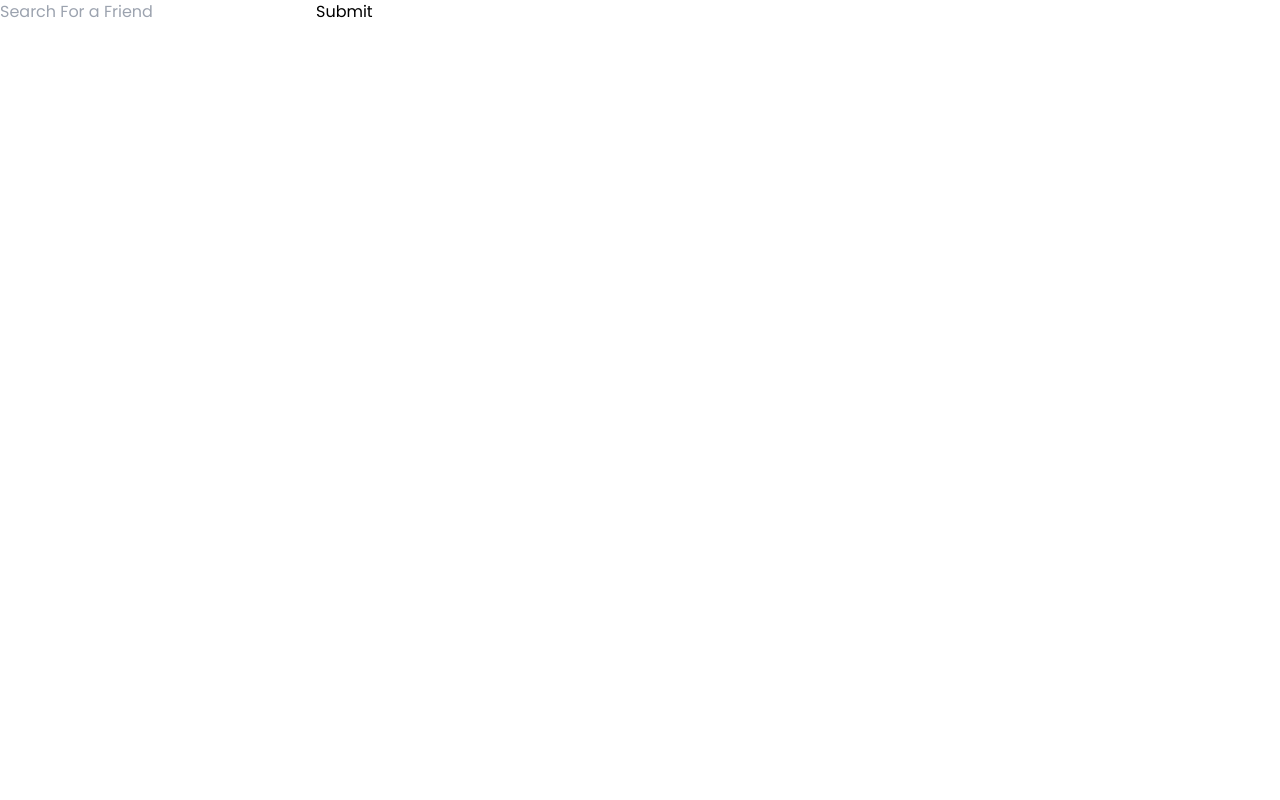
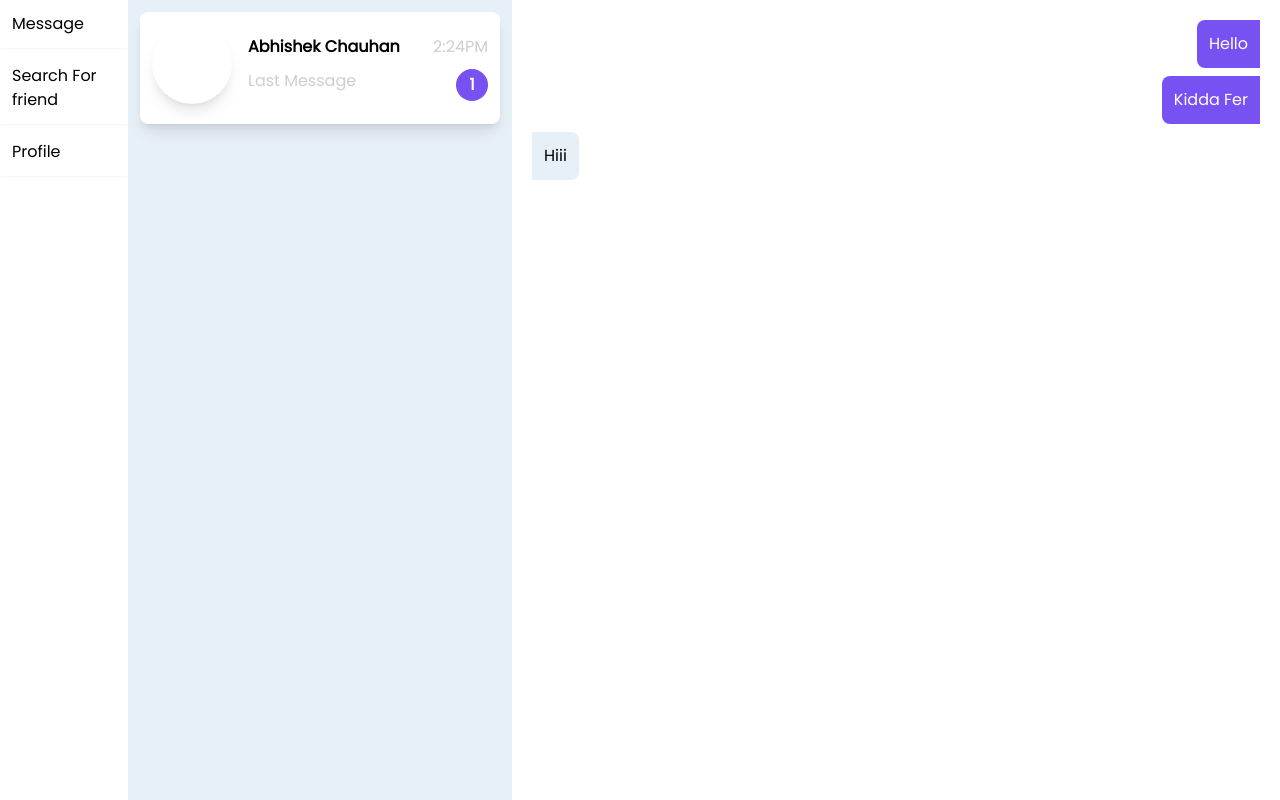
Before and after one commit to Abhishek85805/Chat-Application, a React (Vite) app in the folder frontend/: page / in a window 1280 px wide. Built offline with nearby package versions, Linux system fonts and the light colour scheme; no server answers.

Commit message:
chat section design complete

```diff
--- a/frontend/package.json
+++ b/frontend/package.json
@@ -10,6 +10,9 @@
     "preview": "vite preview"
   },
   "dependencies": {
+    "@fortawesome/fontawesome-svg-core": "^6.5.2",
+    "@fortawesome/react-fontawesome": "^0.2.2",
+    "@heroicons/react": "^2.1.4",
     "axios": "^1.7.2",
     "react": "^18.3.1",
     "react-dom": "^18.3.1",
--- a/frontend/src/App.jsx
+++ b/frontend/src/App.jsx
@@ -3,6 +3,9 @@ import Register from './pages/Register';
 import Login from './pages/Login';
 import Home from './pages/Home';
 import {Toaster} from 'sonner';
+import Chat from './components/Chat';
+import User from './components/User';
+import SearchFriend from './components/SearchFriend';
 
 function App() {
   return (
@@ -11,7 +14,11 @@ function App() {
       <Routes>
         <Route path='/register' element={<Register/>}/>
         <Route path='/login' element={<Login/>}/>
-        <Route path='/' element={<Home/>}/>
+        <Route path='/' element={<Home/>}>
+          <Route index element={<Chat/>}/>
+          <Route path='/search-friend' element={<SearchFriend/>}/>
+          <Route path='/user' element={<User/>}/>
+        </Route>
       </Routes>
     </div>
   )
--- /dev/null
+++ b/frontend/src/components/Chat.jsx
@@ -0,0 +1,55 @@
+import axios from 'axios';
+import React, { useEffect, useState } from 'react'
+
+function Chat() {
+  const [user, setUser] = useState({});
+  useEffect(()=>{
+    async function currentUser(){
+      try {
+        const token = localStorage.getItem('token')
+        const currentUser = await axios.get('http://localhost:3000/api/user/current-user', {
+          headers:{
+            Authorization: `Bearer ${token}`
+          }
+        });
+        console.log(currentUser.data.data)
+        setUser(currentUser.data.data)
+      } catch (error) {
+        console.log('Something went wrong', error)
+      }
+    }
+    currentUser();
+  }, []);
+
+  return (
+    <div className='w-full h-full flex flex-row'>
+      <div className='w-1/3 h-full bg-lightBlue p-3'>
+
+        <div className='h-28 flex flex-row p-3 shadow-lg rounded-lg bg-white mb-3'>
+          <div className='w-20 h-20 shadow-lg rounded-full mr-4'>
+          </div>
+          <div className='h-full flex-grow flex flex-col justify-evenly'>
+            <div className='w-full flex justify-between'>
+              <div className='font-semibold'>Abhishek Chauhan</div>
+              <div className='text-lightGrey'>2:24PM</div>
+            </div>
+            <div className='w-full flex justify-between'>
+              <div className='text-lightGrey'>Last Message</div>
+              <div className='w-8 h-8 rounded-full bg-lightPurple flex justify-center items-center font-semibold text-white'>1</div>
+            </div>
+          </div>
+        </div>
+
+      </div>
+
+
+      <div className='w-2/3 h-full p-5 flex flex-col'>
+        <div className='self-end p-3 bg-lightPurple text-white rounded-l-lg mb-2'>Hello</div>
+        <div className='self-end p-3 bg-lightPurple text-white rounded-l-lg mb-2'>Kidda Fer</div>
+        <div className='self-start p-3 bg-lightBlue text-black rounded-r-lg mb-2'>Hiii</div>
+      </div>
+    </div>
+  )
+}
+
+export default Chat
--- a/frontend/src/components/RegisterForm.jsx
+++ b/frontend/src/components/RegisterForm.jsx
@@ -21,9 +21,7 @@ function RegisterForm() {
   return (
     <div className='w-96 bg-darkGrey rounded-lg text-white pl-9 pr-9 pt-6 pb-6'>
         <h1 className='text-3xl mb-4 p-3 flex justify-center items-center font-semibold font-sans'>Register</h1>
-        <form
-        onSubmit={handleSubmit(onSubmit)}
-        >
+        <form onSubmit={handleSubmit(onSubmit)}>
             <div className='flex flex-col gap-1 mb-4'>
                 <label htmlFor="username">Username: </label>
                 <input
--- a/frontend/src/components/SearchFriend.jsx
+++ b/frontend/src/components/SearchFriend.jsx
@@ -0,0 +1,44 @@
+import React, {useState} from 'react'
+
+function SearchFriend() {
+    const [search, setSearch] = useState("");
+
+    const handleSubmit = async(e) => {
+      e.preventDefault();
+      try {
+        const token = localStorage.getItem('token');
+        const friend = await axios.post('http://localhost:3000/api/user/search-user', {username: search}, {
+          headers:{
+            Authorization: `Bearer ${token}`
+          }
+        });
+        console.log(friend.data);
+      } catch (error) {
+        console.log(error);
+      }
+    }
+  return (
+    <div>
+      <div>
+
+      </div>
+      <div>
+        <div>
+          <h1></h1>
+          <h3></h3>
+          <form onSubmit={handleSubmit}>
+            <input
+            name='search'
+            type="text"
+            placeholder='Search For a Friend'
+            onChange={(e)=> setSearch(e.target.value)}
+            />
+            <button>Submit</button>
+          </form>
+        </div>
+      </div>
+    </div>
+  )
+}
+
+export default SearchFriend
--- /dev/null
+++ b/frontend/src/components/User.jsx
@@ -0,0 +1,9 @@
+import React from 'react'
+
+function User() {
+  return (
+    <div>User</div>
+  )
+}
+
+export default User
--- a/frontend/src/pages/Home.jsx
+++ b/frontend/src/pages/Home.jsx
@@ -1,47 +1,25 @@
-import axios from 'axios';
-import React, { useState } from 'react'
-import { useNavigate } from 'react-router-dom';
+import {Link, Outlet} from 'react-router-dom';
 
 function Home() {
-    const [search, setSearch] = useState("");
-    const navigate = useNavigate();
-
-    const handleSubmit = async(e) => {
-      e.preventDefault();
-      try {
-        const token = localStorage.getItem('token');
-        const friend = await axios.post('http://localhost:3000/api/user/search-user', {username: search}, {
-          headers:{
-            Authorization: `Bearer ${token}`
-          }
-        });
-        console.log(friend.data);
-      } catch (error) {
-        console.log(error);
-      }
-    }
-  return (
-    <div>
-      <div>
-
-      </div>
-      <div>
-        <div>
-          <h1></h1>
-          <h3></h3>
-          <form onSubmit={handleSubmit}>
-            <input
-            name='search'
-            type="text"
-            placeholder='Search For a Friend'
-            onChange={(e)=> setSearch(e.target.value)}
-            />
-            <button>Submit</button>
-          </form>
+    return (
+      <div className="h-screen flex flex-row">
+        <div style={{width: '10%'}} className="h-full flex flex-col shadow-md">
+          <div className='shadow-sm p-3 mb-1'>
+            <Link to='/'>Message</Link>
+          </div>
+          <div className='shadow-sm p-3 mb-1'>
+            <Link to='/search-friend'>Search For friend</Link>
+          </div>
+          <div className='shadow-sm p-3 mb-1'>
+            <Link to='/user'>Profile</Link>
+          </div>
+        </div>
+        <div style={{width: '90%'}}>
+          <Outlet/>
         </div>
       </div>
-    </div>
-  )
+
+    )
 }
 
 export default Home
```
Also changed, not shown: 1 other file (tests, documents, lock files or other folders).
